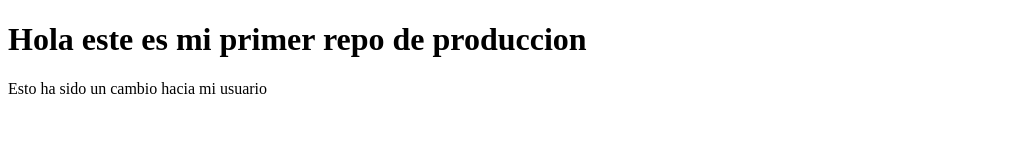
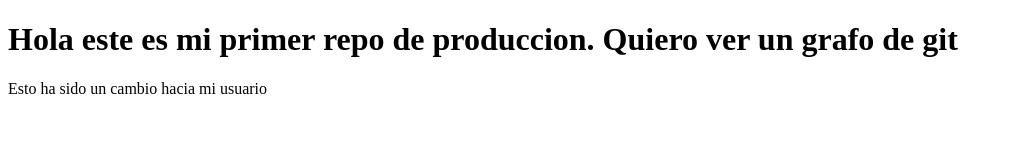
Before and after one commit to agonsant/w1ch1-alex-gonzalez, a plain HTML site: page index.html in a window 1280 px wide. Shown: the whole page, without its empty margins (0-1013 px from the left). Drawn offline with Linux system fonts and the light colour scheme.

Commit message:
change title to git graph

```diff
--- a/index.html
+++ b/index.html
@@ -7,7 +7,7 @@
     <title>First Git Challenge</title>
 </head>
 <body>
-    <h1>Hola este es mi primer repo de produccion</h1>
+    <h1>Hola este es mi primer repo de produccion. Quiero ver un grafo de git</h1>
     <p>Esto ha sido un cambio hacia mi usuario</p>
 </body>
 </html>
```
